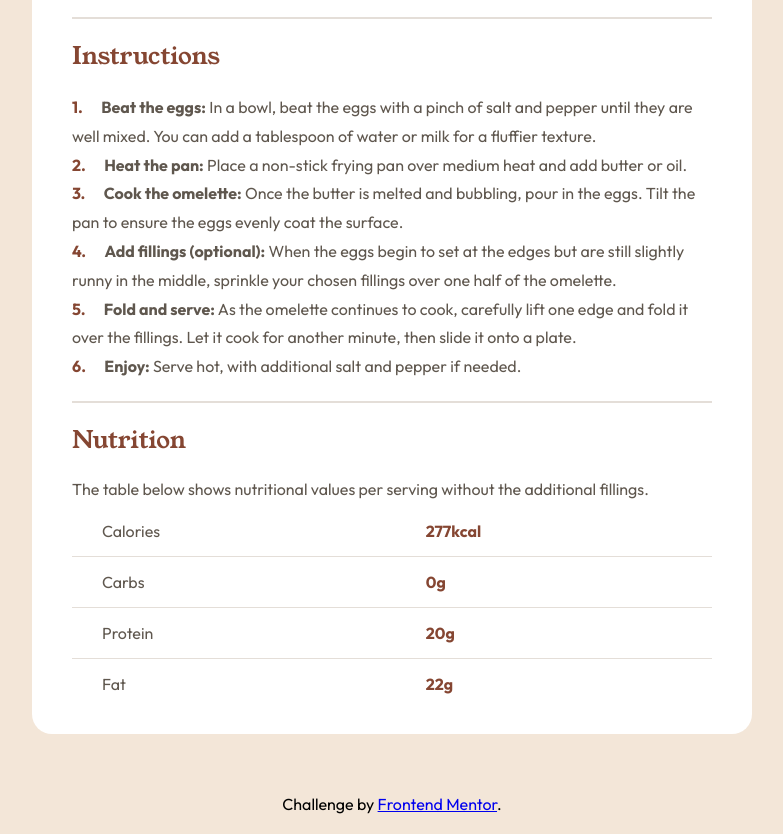
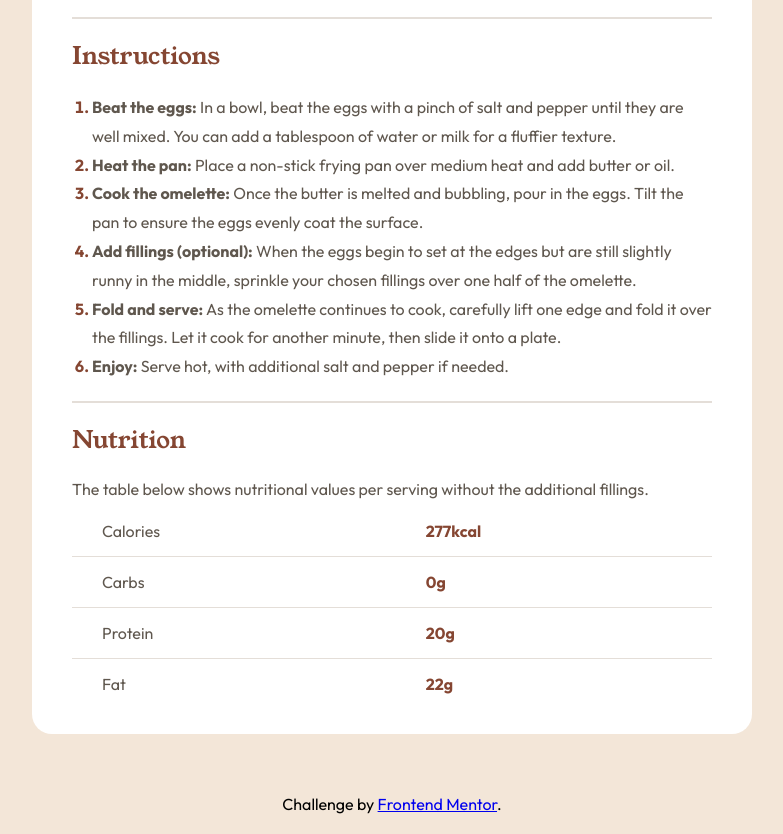
Before and after one commit to vbozadzhieva/recipe-page, a plain HTML site: page index.html in a window 1280 px wide. Shown: the part 941-1775 px from the top of the page, without its empty margins (248-1031 px from the left). Drawn offline with Linux system fonts and the light colour scheme.

Commit message:
fix ol list

```diff
--- a/index.html
+++ b/index.html
@@ -51,40 +51,34 @@
                 <h2>Instructions</h2>
                 <ol class="instructions-list">
                     <li>
-                        <span class="number">1.</span>
                         <strong>Beat the eggs:</strong> In a bowl, beat the eggs with a pinch of salt and pepper until
                         they are well
                         mixed.
                         You can add a tablespoon of water or milk for a fluffier texture.
                     </li>
                     <li>
-                        <span class="number">2.</span>
                         <strong>Heat the pan:</strong> Place a non-stick frying pan over medium heat and add butter or
                         oil.
                     </li>
                     <li>
-                        <span class="number">3.</span>
                         <strong>Cook the omelette:</strong> Once the butter is melted and bubbling, pour in the eggs.
                         Tilt the pan to
                         ensure
                         the eggs evenly coat the surface.
                     </li>
                     <li>
-                        <span class="number">4.</span>
                         <strong>Add fillings (optional):</strong> When the eggs begin to set at the edges but are still
                         slightly
                         runny in the
                         middle, sprinkle your chosen fillings over one half of the omelette.
                     </li>
                     <li>
-                        <span class="number">5.</span>
                         <strong>Fold and serve:</strong> As the omelette continues to cook, carefully lift one edge and
                         fold it over
                         the
                         fillings. Let it cook for another minute, then slide it onto a plate.
                     </li>
                     <li>
-                        <span class="number">6.</span>
                         <strong>Enjoy:</strong> Serve hot, with additional salt and pepper if needed.
                     </li>
                 </ol>
--- a/styles.css
+++ b/styles.css
@@ -53,10 +53,6 @@ p {
 ul,
 ol {
     line-height: 1.8;
-}
-
-ol {
-    list-style-type: none;
 }
 
 p,
@@ -118,10 +114,13 @@ h3 {
     border: 1px solid var(--stone-150);
 }
 
-.instructions-list .number {
+.instructions-list {
+    padding-left: 20px;
+}
+
+.instructions-list li::marker {
     color: var(--brown-800);
-    font-weight: 700;
-    margin-right: 15px;
+    font-weight: bold;
 }
 
 .table-description {
```
